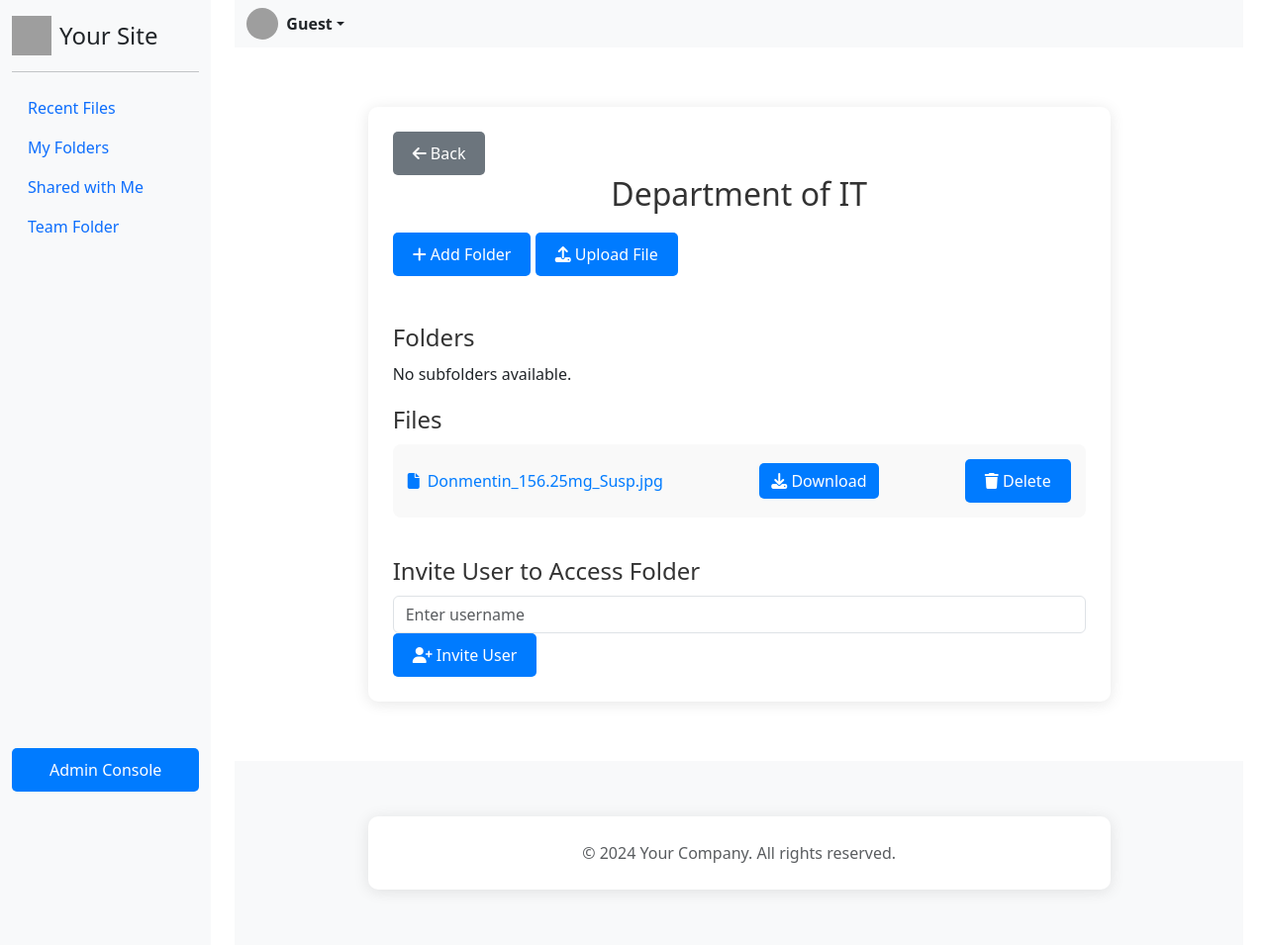
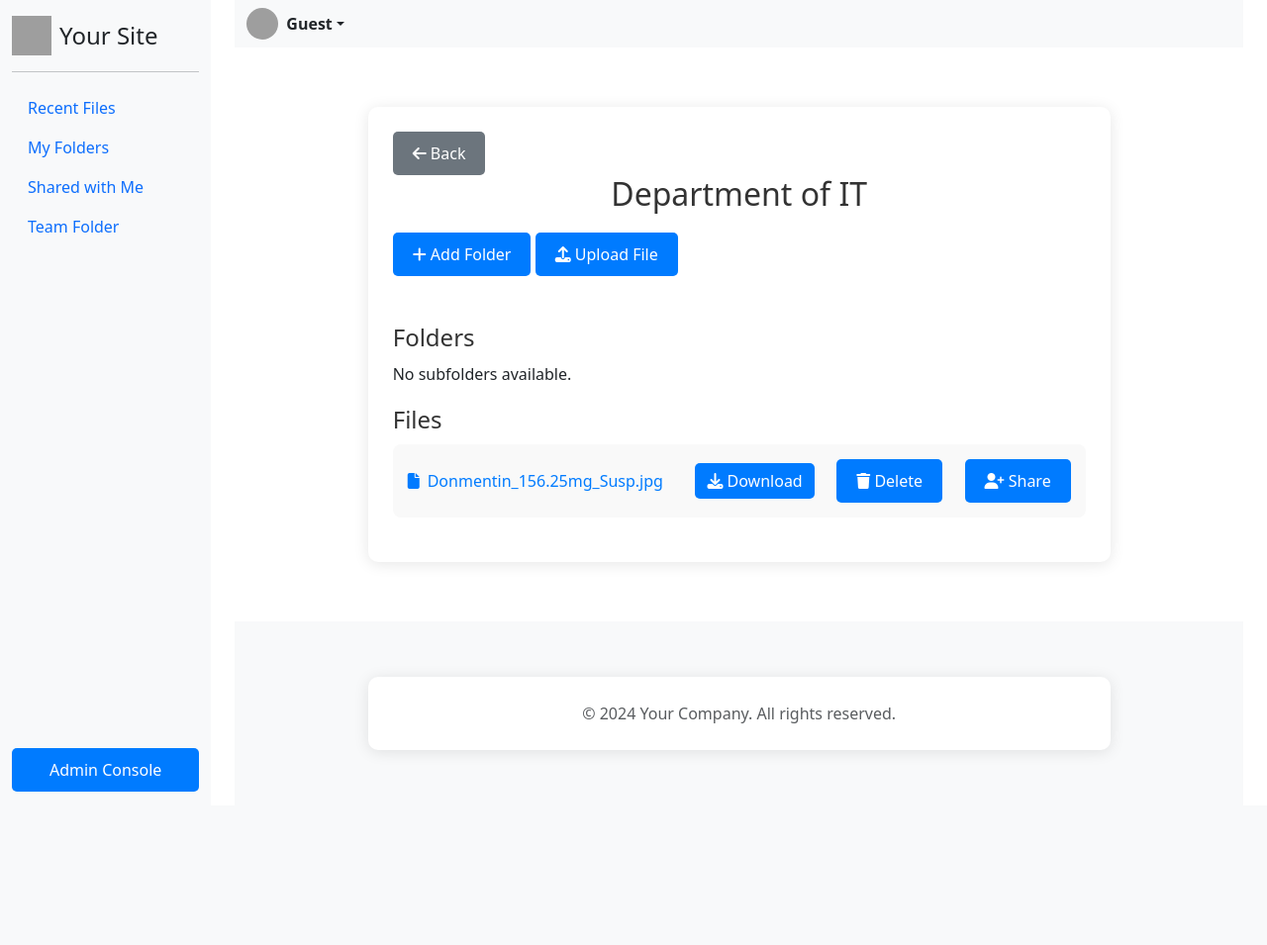
Before and after one commit to monykappa/TestDrive, a Django app: page /folder/55/ in a window 1280 px wide. Shown: the whole page at 99% size. After the commit the page ends 800 px from the top, so only its background shows below. Run offline with Django 5.2, Linux system fonts and the light colour scheme; data comes from the database, SQL or seed files in the repository; some libraries are stand-ins or nearby versions; grey boxes are pictures that could not be loaded.

Commit message:
feat: share with me

```diff
--- a/home/admin.py
+++ b/home/admin.py
@@ -7,3 +7,4 @@ from .models import *
 admin.site.register(Folder)
 admin.site.register(File)
 admin.site.register(FolderInvitation)
+admin.site.register(FileInvitation)
--- a/home/urls.py
+++ b/home/urls.py
@@ -21,13 +21,16 @@ urlpatterns = [
     path('logout/', views.logout_user, name='logout'),
     path('register/', views.register, name='register'),
 
-    path('shared/', views.SharedFoldersView.as_view(), name='shared_folders'),
+    # path('shared/', views.SharedFoldersView.as_view(), name='shared_folders'),
     path('my_folders/', views.MyFoldersView.as_view(), name='my_folders'),
     path('delete_folder/<int:folder_id>/', views.DeleteFolderView.as_view(), name='delete_folder'),
     path('add_folder/', views.AddFolderView.as_view(), name='add_folder'),
     path('share_folder/', views.ShareFolderView.as_view(), name='share_folder'),
     path('share-folder/<int:folder_id>/', views.ShareFolderView.as_view(), name='share_folder'),  # Add this line
     path('share-personal-folder/', views.SharePersonalFolder.as_view(), name='share_personal_folder'),
+    path('file/share/<int:file_id>/', views.ShareFileView.as_view(), name='share_file'),
+    path('file/delete/<int:file_id>/', views.delete_file, name='delete_file'),
+    path('shared_content/', views.SharedContentView.as_view(), name='shared_content'),
 
 
 ]
--- a/home/views.py
+++ b/home/views.py
@@ -48,8 +48,6 @@ def register(request):
         form = UserCreationForm()
     return render(request, 'register.html', {'form': form})
 
-
-
 class FolderDetailView(View):
     def get(self, request, folder_id):
         folder = Folder.objects.get(id=folder_id)
@@ -64,34 +62,61 @@ class FolderDetailView(View):
 
     def post(self, request, folder_id):
         folder = Folder.objects.get(id=folder_id)
-        form = FolderForm(request.POST)
-        if form.is_valid():
-            new_folder = form.save(commit=False)
-            new_folder.owner = request.user
-            new_folder.parent = folder  # Set the parent folder
-            new_folder.save()
-            return redirect(
-                "home:folder_detail", folder_id=folder_id
-            )  # Redirect back to the same folder detail page
+
+        if 'username' in request.POST:
+            # Share folder functionality
+            username = request.POST.get('username')
+            folder_to_share = Folder.objects.get(id=request.POST.get('folder_id'))  # Get the folder to share
+
+            try:
+                invited_user = User.objects.get(username=username)
+                FolderInvitation.objects.create(folder=folder_to_share, invited_user=invited_user, sender=request.user)
+                folder_to_share.users_with_access.add(invited_user)
+                messages.success(request, f"Folder '{folder_to_share.name}' shared with {username}.")
+            except User.DoesNotExist:
+                messages.error(request, "User not found.")
+
         else:
-            files = folder.files.all()
-            return render(
-                request,
-                "home/folder_detail.html",
-                {"folder": folder, "files": files, "form": form},
-            )
+            # Create subfolder functionality
+            form = FolderForm(request.POST)
+            if form.is_valid():
+                new_folder = form.save(commit=False)
+                new_folder.owner = request.user
+                new_folder.parent = folder  # Set the parent folder
+                new_folder.save()
+
+        # After sharing a folder, fetch updated data and render the same page
+        files = folder.files.all()
+        subfolders = folder.children.all()
+        form = FolderForm()  # Reset the form
+
+        return render(
+            request,
+            "home/folder_detail.html",
+            {"folder": folder, "files": files, "subfolders": subfolders, "form": form},
+        )
+
 
 
 
 @method_decorator(login_required, name='dispatch')
-class SharedFoldersView(View):
+class SharedContentView(View):
     def get(self, request):
         user = request.user
+
         # Get folders the user has been invited to
         invited_folders = Folder.objects.filter(invitations__invited_user=user).distinct()
-        return render(request, "home/shared_folders.html", {
+
+        # Get files the user has been invited to
+        invited_files = File.objects.filter(fileinvitation__invited_user=user).distinct()  # Use the related name correctly
+
+        return render(request, "home/shared_content.html", {
             "invited_folders": invited_folders,
+            "invited_files": invited_files,
         })
+
+
+
 class SharePersonalFolder(View):
     def post(self, request, *args, **kwargs):
         folder_id = request.POST.get('folder_id')
@@ -167,6 +192,30 @@ class DeleteFolderView(View):
             # Redirect back to the parent folder's detail view or my_folders if no parent
             return redirect('home:folder_detail', folder_id=parent_folder_id) if parent_folder_id else redirect('home:my_folders')
         return redirect('login')  # Redirect unauthenticated users
+
+
+def delete_file(request, file_id):
+    file = get_object_or_404(File, pk=file_id)
+    file.delete()  # Delete the file
+    messages.success(request, "File deleted successfully.")  # Show success message
+    return redirect(request.META.get('HTTP_REFERER', 'home:my_folders'))  # Redirect back
+
+
+class ShareFileView(View):
+    def post(self, request, file_id):
+        file = get_object_or_404(File, pk=file_id)  # Get the file to share
+        username = request.POST.get('username')  # Get the username from the form
+
+        try:
+            invited_user = User.objects.get(username=username)  # Check if user exists
+            # Create the file invitation (You may need to adjust this based on your model)
+            FileInvitation.objects.create(file=file, invited_user=invited_user, sender=request.user)
+            messages.success(request, f"File '{file.name}' shared with {username}.")
+        except User.DoesNotExist:
+            messages.error(request, "User not found.")
+
+        # Redirect back to the referring page (can be customized)
+        return redirect(request.META.get('HTTP_REFERER', 'home:my_folders'))
 
 
 def upload_file_view(request, folder_id):
--- a/templates/base.html
+++ b/templates/base.html
@@ -44,7 +44,7 @@
                             <a href="{% url 'home:my_folders' %}" class="nav-link">My Folders</a>
                         </li>
                         <li class="nav-item">
-                            <a href="{% url 'home:shared_folders' %}" class="nav-link">Shared with Me</a>
+                            <a href="{% url 'home:shared_content' %}" class="nav-link">Shared with Me</a>
 
                         </li>
                         <li class="nav-item">
--- a/templates/home/folder_detail.html
+++ b/templates/home/folder_detail.html
@@ -112,12 +112,14 @@
     <h1 class="title">{{ folder.name }}</h1>
 
     <!-- Add Folder Button -->
-    <button class="btn btn-primary" data-bs-toggle="modal" data-bs-target="#addFolderModal"><i class="fas fa-plus"></i>
-        Add Folder</button>
+    <button class="btn btn-primary" data-bs-toggle="modal" data-bs-target="#addFolderModal">
+        <i class="fas fa-plus"></i> Add Folder
+    </button>
 
     <!-- Upload File Button -->
-    <button class="btn btn-primary" data-bs-toggle="modal" data-bs-target="#uploadFileModal"><i
-            class="fas fa-upload"></i> Upload File</button>
+    <button class="btn btn-primary" data-bs-toggle="modal" data-bs-target="#uploadFileModal">
+        <i class="fas fa-upload"></i> Upload File
+    </button>
 
     <!-- Folders List -->
     <div class="folders-container mt-5">
@@ -128,6 +130,13 @@
                 <a href="{% url 'home:folder_detail' folder_id=subfolder.pk %}" class="folder-link">
                     <i class="fas fa-folder"></i> {{ subfolder.name }}
                 </a>
+
+                <!-- Share Folder Button -->
+                <button class="btn btn-primary" data-bs-toggle="modal" data-bs-target="#shareFolderModal"
+                    data-folder-id="{{ subfolder.pk }}">
+                    <i class="fas fa-share-alt"></i> Share
+                </button>
+
                 <form method="post" action="{% url 'home:delete_folder' folder_id=subfolder.pk %}"
                     style="display:inline;">
                     {% csrf_token %}
@@ -139,7 +148,6 @@
             {% endfor %}
         </ul>
     </div>
-
 
     <!-- Files List -->
     <div class="files-container">
@@ -157,25 +165,40 @@
                     {% csrf_token %}
                     <button type="submit" class="btn btn-delete"><i class="fas fa-trash"></i> Delete</button>
                 </form>
+                <!-- Share Button -->
+                <button class="btn btn-primary" data-bs-toggle="modal" data-bs-target="#shareFileModal{{ file.pk }}">
+                    <i class="fas fa-user-plus"></i> Share
+                </button>
+
+                <!-- Share File Modal -->
+                <div class="modal fade" id="shareFileModal{{ file.pk }}" tabindex="-1"
+                    aria-labelledby="shareFileModalLabel{{ file.pk }}" aria-hidden="true">
+                    <div class="modal-dialog">
+                        <div class="modal-content">
+                            <div class="modal-header">
+                                <h5 class="modal-title" id="shareFileModalLabel{{ file.pk }}">Share File</h5>
+                                <button type="button" class="btn-close" data-bs-dismiss="modal"
+                                    aria-label="Close"></button>
+                            </div>
+                            <div class="modal-body">
+                                <form method="post" action="{% url 'home:share_file' file_id=file.pk %}">
+                                    {% csrf_token %}
+                                    <div class="form-group">
+                                        <input type="text" name="username" class="form-control"
+                                            placeholder="Enter username" required>
+                                    </div>
+                                    <button type="submit" class="btn btn-primary mt-3"><i class="fas fa-user-plus"></i>
+                                        Share File</button>
+                                </form>
+                            </div>
+                        </div>
+                    </div>
+                </div>
             </li>
             {% empty %}
             <li class="no-files">No files available.</li>
             {% endfor %}
         </ul>
-    </div>
-
-
-    <!-- Invite User Form -->
-    <div class="invite-user-form">
-        <h2 class="section-title">Invite User to Access Folder</h2>
-        <form method="post" id="inviteForm" action="{% url 'home:invite_user_to_folder' folder_id=folder.id %}">
-            {% csrf_token %}
-            <div class="form-group">
-                <input type="text" id="invited_username" name="invited_username" class="form-control"
-                    placeholder="Enter username">
-            </div>
-            <button type="submit" class="btn btn-primary"><i class="fas fa-user-plus"></i> Invite User</button>
-        </form>
     </div>
 </div>
 
@@ -219,6 +242,44 @@
     </div>
 </div>
 
+<!-- Share Folder Modal -->
+<div class="modal fade" id="shareFolderModal" tabindex="-1" aria-labelledby="shareFolderModalLabel" aria-hidden="true">
+    <div class="modal-dialog">
+        <div class="modal-content">
+            <div class="modal-header">
+                <h5 class="modal-title" id="shareFolderModalLabel">Share Folder</h5>
+                <button type="button" class="btn-close" data-bs-dismiss="modal" aria-label="Close"></button>
+            </div>
+            <div class="modal-body">
+                <form method="post" action="{% url 'home:share_personal_folder' %}">
+                    {% csrf_token %}
+                    <input type="hidden" id="folder-id" name="folder_id">
+                    <div class="form-group">
+                        <label for="username">Enter username to share folder:</label>
+                        <input type="text" id="username" name="username" class="form-control" placeholder="Username"
+                            required>
+                    </div>
+                    <button type="submit" class="btn btn-primary mt-3"><i class="fas fa-share-alt"></i> Share
+                        Folder</button>
+                </form>
+            </div>
+        </div>
+    </div>
+</div>
+
+
+<script>
+    const shareFolderModal = document.getElementById('shareFolderModal');
+    shareFolderModal.addEventListener('show.bs.modal', function (event) {
+        const button = event.relatedTarget; // Button that triggered the modal
+        const folderId = button.getAttribute('data-folder-id'); // Extract folder ID from data-* attribute
+        const folderInput = shareFolderModal.querySelector('#folder-id'); // Hidden input in the modal form
+        folderInput.value = folderId; // Set the folder ID in the form
+    });
+</script>
+
+
+
 <script src="https://cdnjs.cloudflare.com/ajax/libs/bootstrap/5.3.0/js/bootstrap.bundle.min.js"></script>
 <script>
     function goBack() {
```
Also changed, not shown: home/models.py (+9 -0 lines), templates/home/shared_content.html (renamed from templates/home/shared_folders.html, +19 -5 lines), home/migrations/0009_fileinvitation.py (added), 2 other files.
